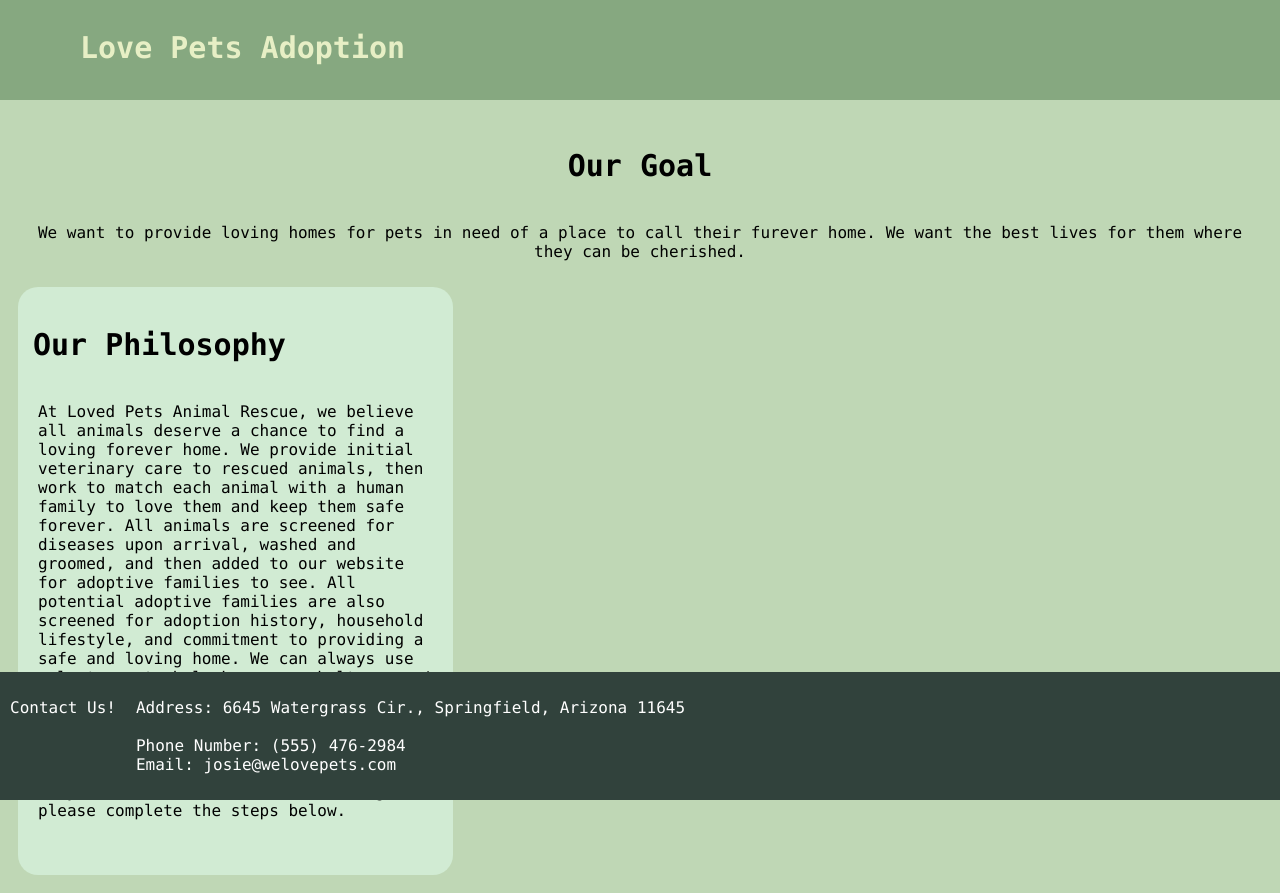
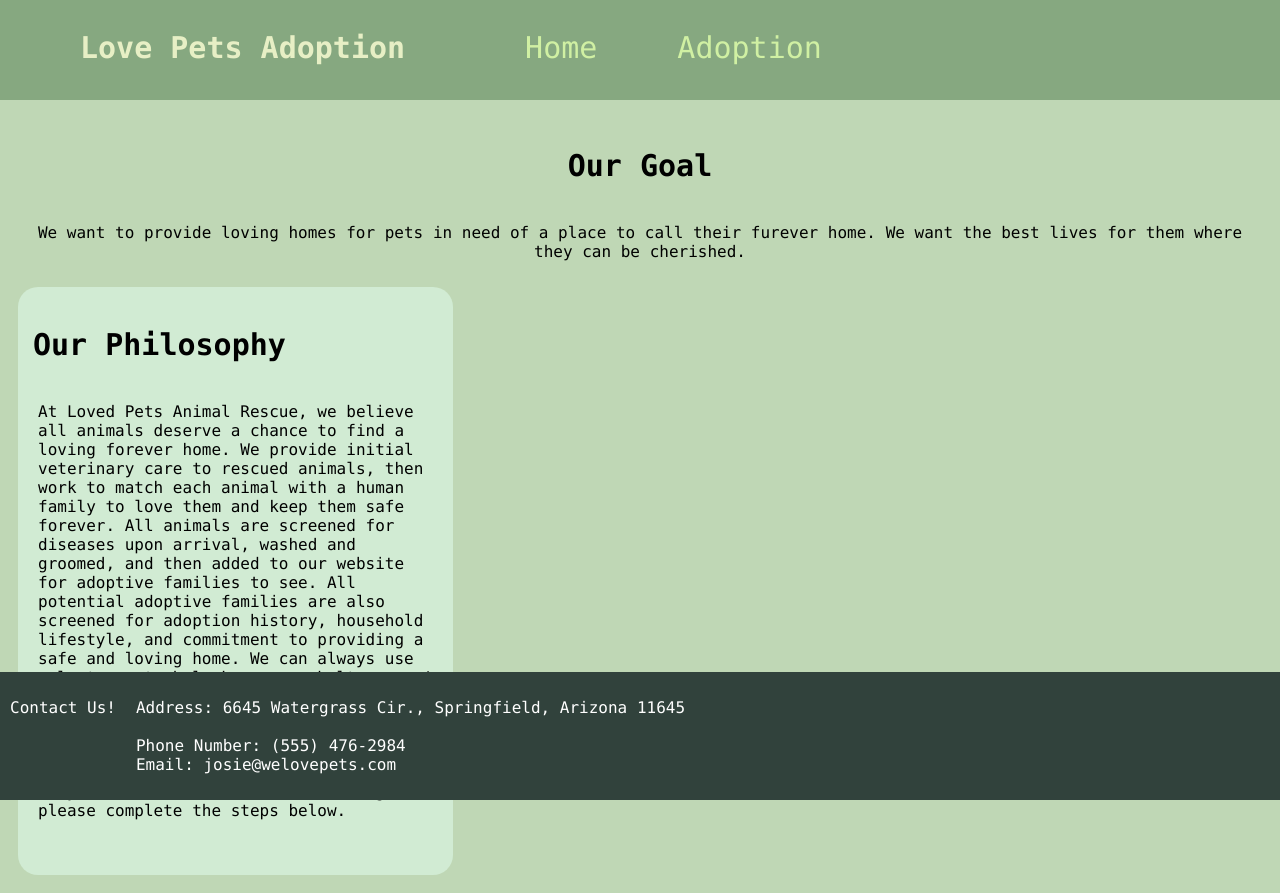
Before and after one commit to SabbineK/love_pets_adoption, a plain HTML site: page index.html in a window 1280 px wide. Drawn offline with Linux system fonts and the light colour scheme.

Commit message:
Update index.html

```diff
--- a/index.html
+++ b/index.html
@@ -10,14 +10,19 @@
 <body>
   <header>
   <h1>Love Pets Adoption</h1>
-
+  <nav>
+    <ul>
+    <li><a href = "#">Home</a></li>
+    <li><a href = "#">Adoption</a></li>
+    <ul>
+  </nav>
   </header>
  <main>
   <section class = "goal">
     <h2>Our Goal</h2>
       <p>We want to provide loving homes for pets in need of a place to call their furever home. We want the best lives for them where they can be cherished.</p>
+
    </section>
-
   <section class = "philosophy">
   <div class = content>
   <h2>Our Philosophy</h2>
```
